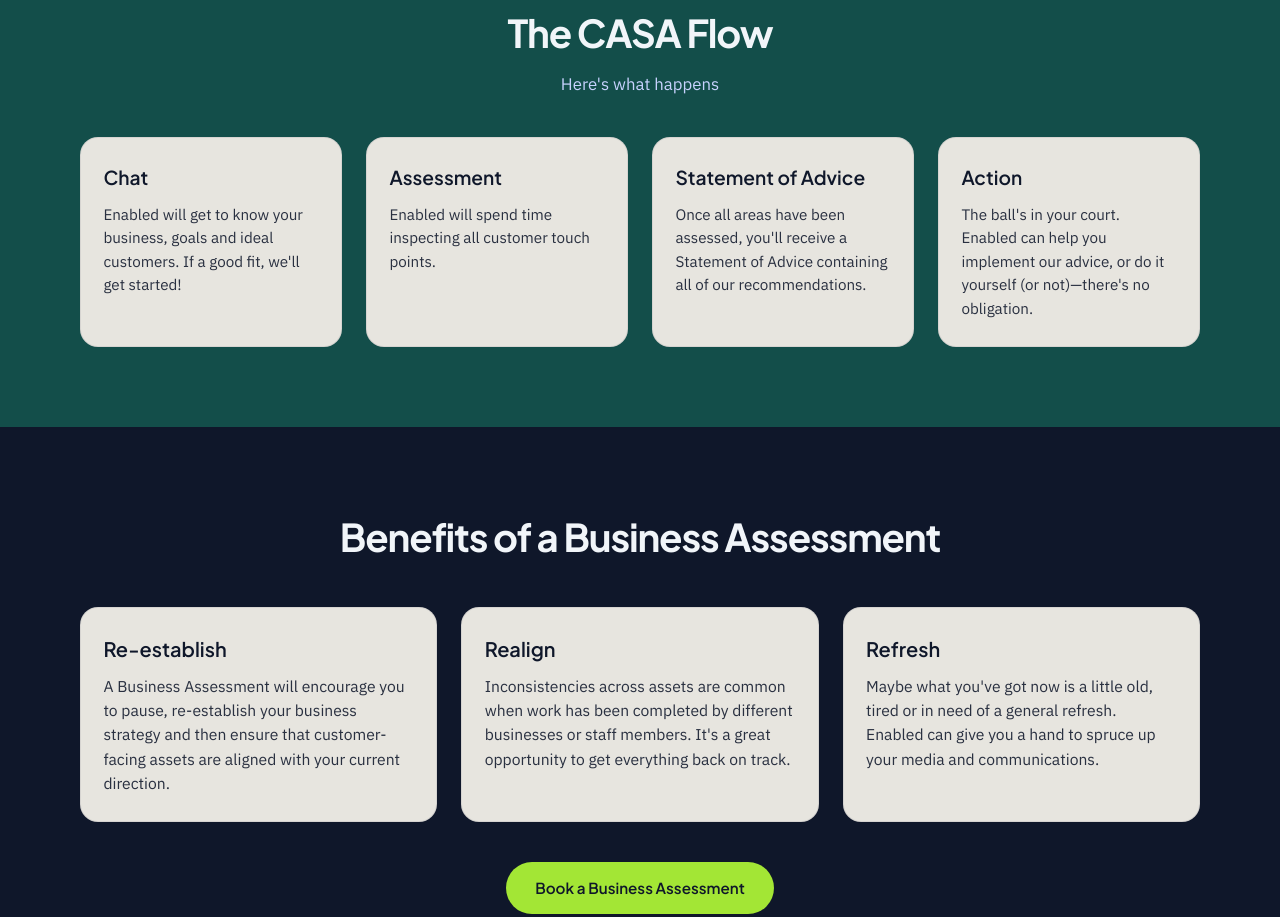
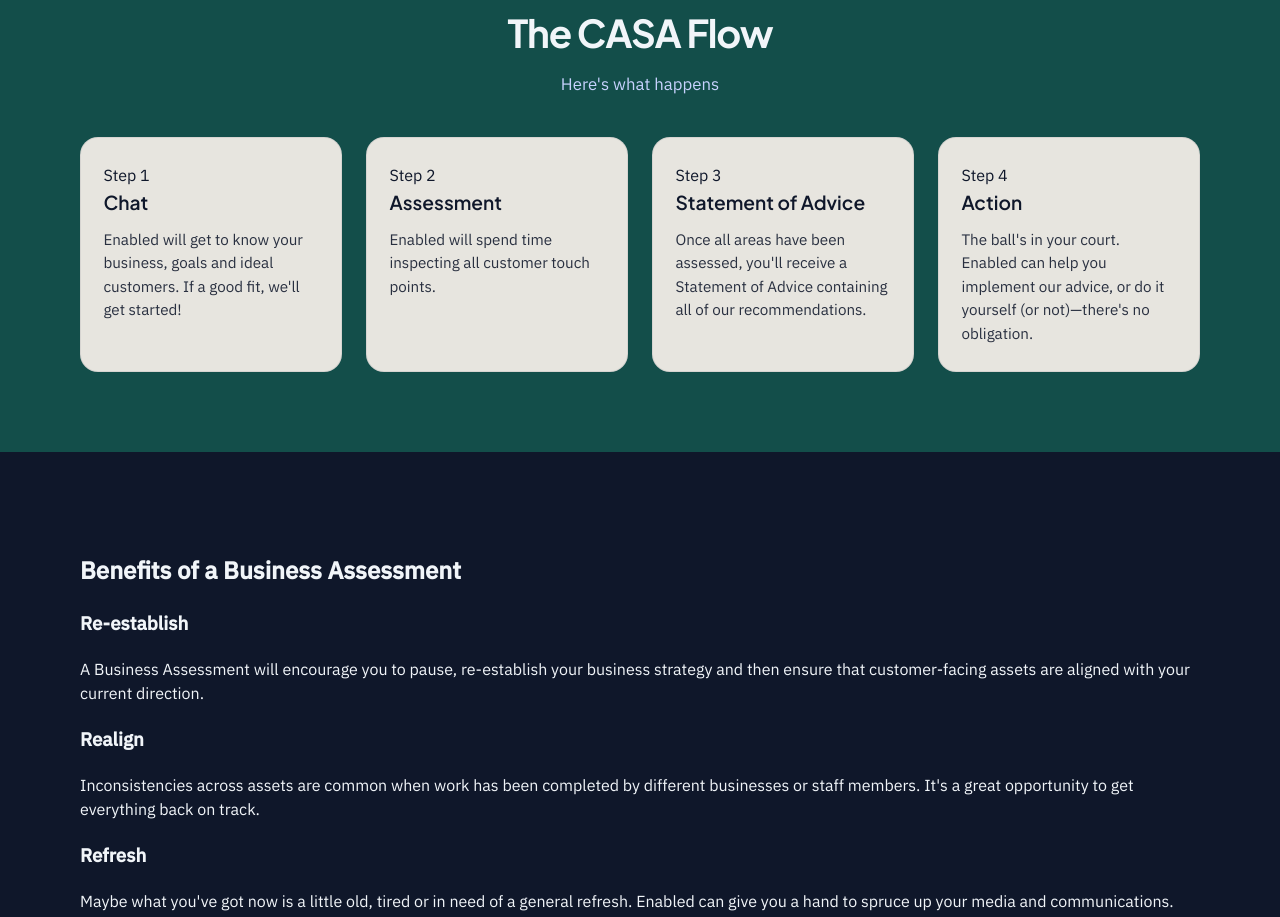
Before and after one commit to Hi-sodoozy/sturdy-funicular, a plain HTML site: page business-assessment.html in a window 1280 px wide. Shown: the part 791-1708 px from the top of the page. Drawn offline with Linux system fonts and the light colour scheme.

Commit message:
Add files via upload

```diff
--- a/business-assessment.html
+++ b/business-assessment.html
@@ -78,18 +78,22 @@
           </header>
           <div class="casa-grid">
             <article class="casa-card">
+              <span class="casa-card-step">Step 1</span>
               <h3 class="casa-card-title">Chat</h3>
               <p class="casa-card-body">Enabled will get to know your business, goals and ideal customers. If a good fit, we'll get started!</p>
             </article>
             <article class="casa-card">
+              <span class="casa-card-step">Step 2</span>
               <h3 class="casa-card-title">Assessment</h3>
               <p class="casa-card-body">Enabled will spend time inspecting all customer touch points.</p>
             </article>
             <article class="casa-card">
+              <span class="casa-card-step">Step 3</span>
               <h3 class="casa-card-title">Statement of Advice</h3>
               <p class="casa-card-body">Once all areas have been assessed, you'll receive a Statement of Advice containing all of our recommendations.</p>
             </article>
             <article class="casa-card">
+              <span class="casa-card-step">Step 4</span>
               <h3 class="casa-card-title">Action</h3>
               <p class="casa-card-body">The ball's in your court. Enabled can help you implement our advice, or do it yourself (or not)—there's no obligation.</p>
             </article>
@@ -100,21 +104,28 @@
       <!-- Benefits -->
       <section class="section section-benefits">
         <div class="section-inner">
-          <header class="section-help-header">
-            <h2 class="section-help-title">Benefits of a Business Assessment</h2>
-          </header>
-          <div class="benefits-grid">
-            <article class="benefit-card">
-              <h3 class="benefit-card-title">Re-establish</h3>
-              <p class="benefit-card-body">A Business Assessment will encourage you to pause, re-establish your business strategy and then ensure that customer-facing assets are aligned with your current direction.</p>
+          <h2 class="benefits-heading">Benefits of a Business Assessment</h2>
+          <div class="benefits-list">
+            <article class="benefit-row">
+              <div class="benefit-row-accent"></div>
+              <div class="benefit-row-content">
+                <h3 class="benefit-row-title">Re-establish</h3>
+                <p class="benefit-row-body">A Business Assessment will encourage you to pause, re-establish your business strategy and then ensure that customer-facing assets are aligned with your current direction.</p>
+              </div>
             </article>
-            <article class="benefit-card">
-              <h3 class="benefit-card-title">Realign</h3>
-              <p class="benefit-card-body">Inconsistencies across assets are common when work has been completed by different businesses or staff members. It's a great opportunity to get everything back on track.</p>
+            <article class="benefit-row">
+              <div class="benefit-row-accent"></div>
+              <div class="benefit-row-content">
+                <h3 class="benefit-row-title">Realign</h3>
+                <p class="benefit-row-body">Inconsistencies across assets are common when work has been completed by different businesses or staff members. It's a great opportunity to get everything back on track.</p>
+              </div>
             </article>
-            <article class="benefit-card">
-              <h3 class="benefit-card-title">Refresh</h3>
-              <p class="benefit-card-body">Maybe what you've got now is a little old, tired or in need of a general refresh. Enabled can give you a hand to spruce up your media and communications.</p>
+            <article class="benefit-row">
+              <div class="benefit-row-accent"></div>
+              <div class="benefit-row-content">
+                <h3 class="benefit-row-title">Refresh</h3>
+                <p class="benefit-row-body">Maybe what you've got now is a little old, tired or in need of a general refresh. Enabled can give you a hand to spruce up your media and communications.</p>
+              </div>
             </article>
           </div>
           <div class="page-intro-cta section-benefits-cta">
```
